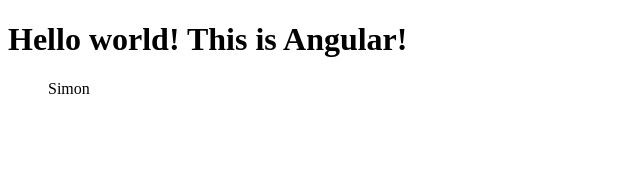
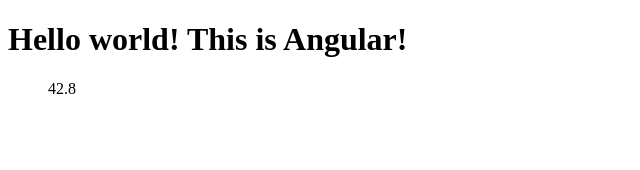
Before and after one commit to simonsimon9/CW_02_Angular, an Angular app: page / in a window 1280 px wide. Shown: the top 170 px of the page, without its empty margins (0-640 px from the left). Built offline with nearby package versions, Linux system fonts and the light colour scheme.

Commit message:
Conversion C to F service

```diff
--- /dev/null
+++ b/src/app/ConversionCtoFService.ts
@@ -0,0 +1,13 @@
+import { Component } from '@angular/core';
+// This is the service.
+export class ConversionCtoF {
+    c: number;
+    f!: number;
+    constructor() {
+    this.c = 6;
+    }
+    getConversion() {
+    this.f= (this.c*9/5) + 32
+    return this.f;
+    }
+}
--- a/src/app/app.component.ts
+++ b/src/app/app.component.ts
@@ -1,21 +1,23 @@
 import { Component } from '@angular/core';
+import { ConversionCtoF} from './ConversionCtoFService';
+
 import { MyDataService } from './myDataService';
+
 @Component({
     selector: 'app-root',
     template: `<h1>Hello world! {{title}}</h1>
-    <ul>{{myname}}</ul>`,
+    <ul>{{f}}</ul>`,
     // 'providers' allows you to create and pass an instance
     // of the class to the constructor header.
-    providers: [MyDataService]
+    providers: [MyDataService , ConversionCtoF ]
 })
 export class AppComponent {
     public title = 'This is Angular!';
-    myname: string; //if this is not assigned at constructor. it will scream to be intialized.
-
-    //Create instance of 'MyDataService' right in the constructor
+    f: number;
+    //Create instance of 'ConversionService' right in the constructor
     //header.
-    constructor(myDataService: MyDataService){
-      this.myname = myDataService.getmyNames();
+    constructor(conversionCtoF: ConversionCtoF){
+      this.f = conversionCtoF.getConversion();
     }
 
 
```
